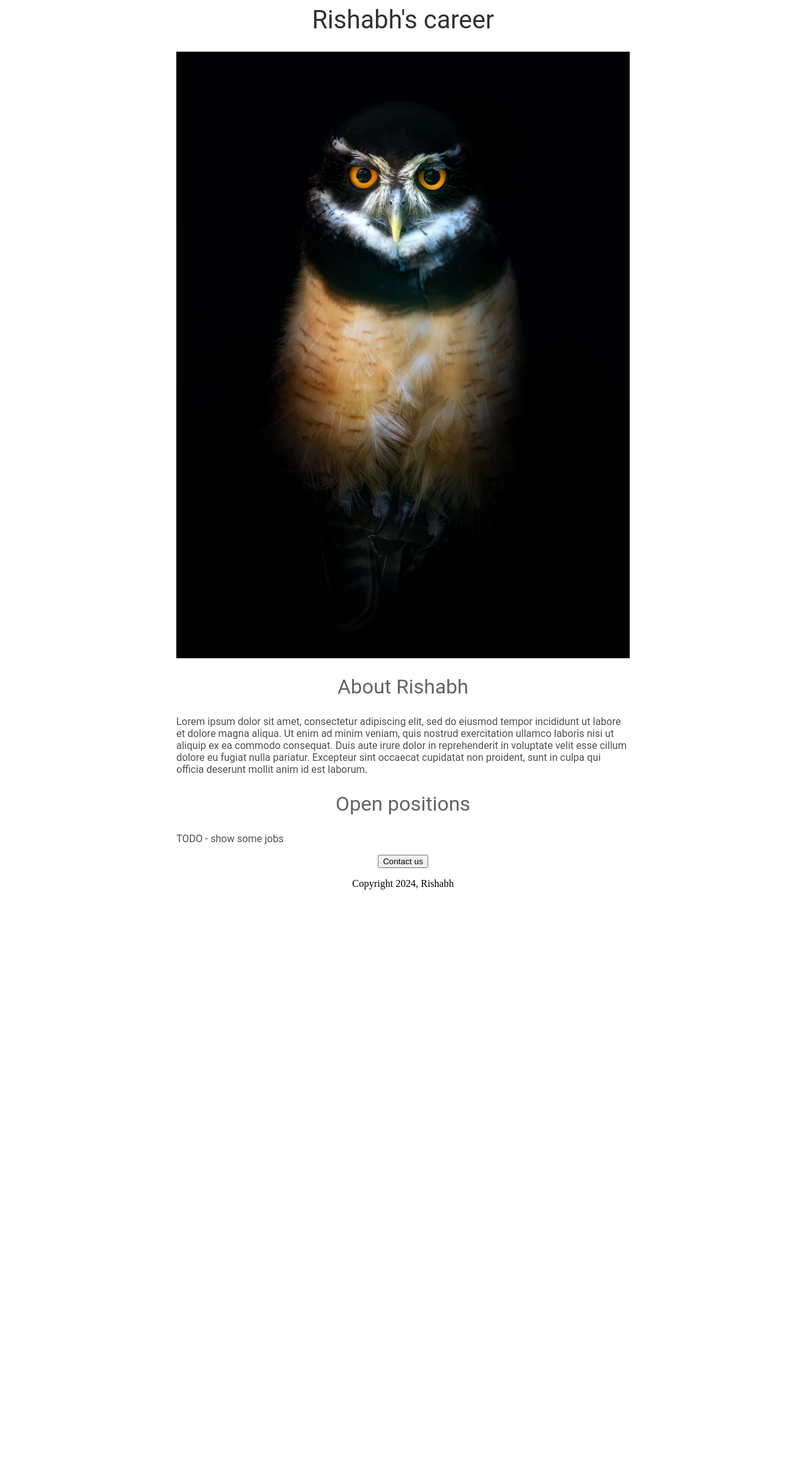
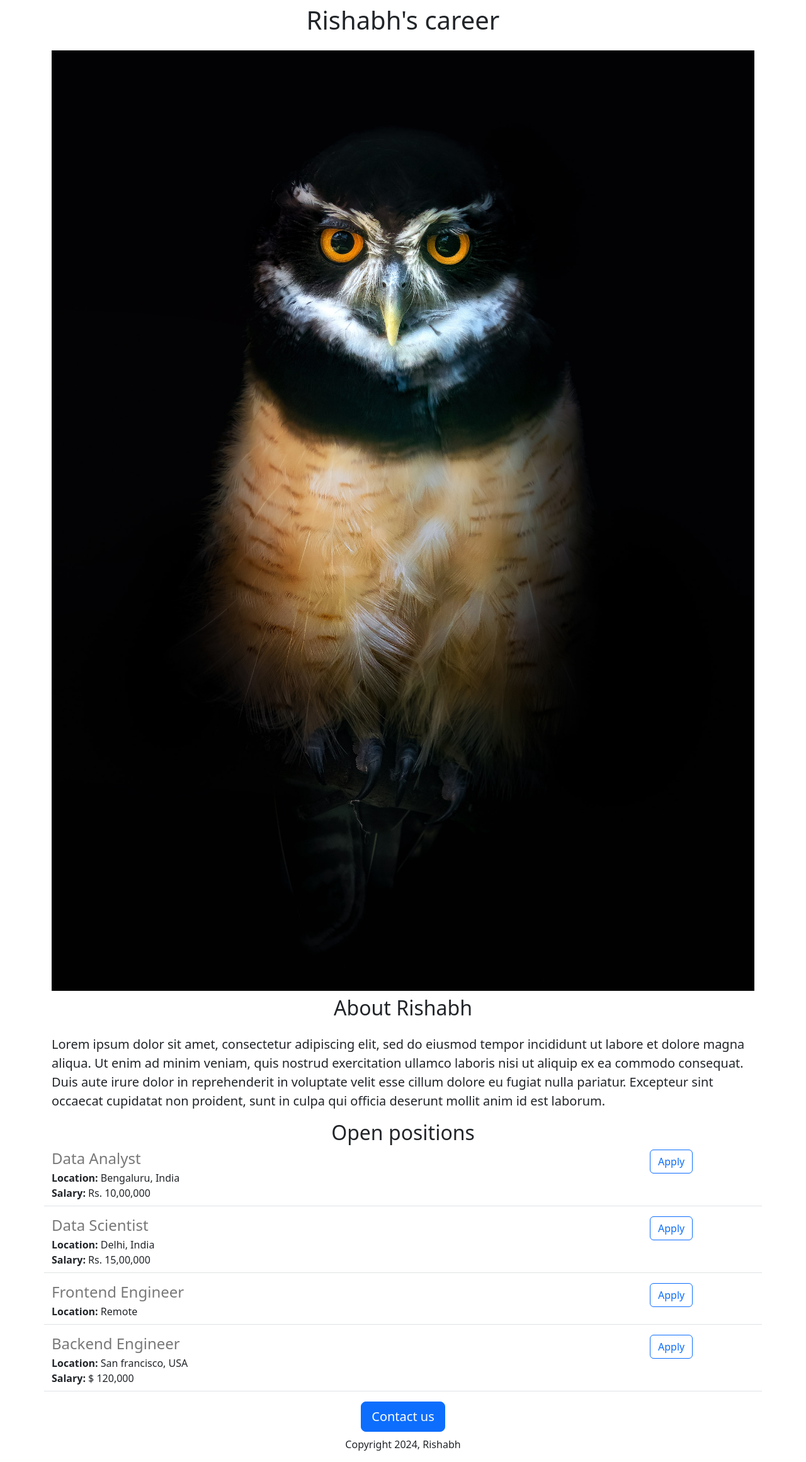
Before and after one commit to Rishabhku2001/Rishabh-careers-website-v2, a Flask app: page / in a window 1280 px wide. Shown: the whole page at 63% size. Before the commit the page ends 1412 px from the top, so only its background shows below. Run offline with Flask 3, Linux system fonts and the light colour scheme.

Commit message:
Added dynamic data and api routes

```diff
--- a/app.py
+++ b/app.py
@@ -1,11 +1,37 @@
-from flask import Flask, render_template
+from flask import Flask, render_template, jsonify
 
 app = Flask(__name__)
+
+JOBS = [{
+    'id': 1,
+    'title': 'Data Analyst',
+    'location': 'Bengaluru, India',
+    'salary': 'Rs. 10,00,000'
+}, {
+    'id': 2,
+    'title': 'Data Scientist',
+    'location': 'Delhi, India',
+    'salary': 'Rs. 15,00,000'
+}, {
+    'id': 3,
+    'title': 'Frontend Engineer',
+    'location': 'Remote'
+}, {
+    'id': 4,
+    'title': 'Backend Engineer',
+    'location': 'San francisco, USA',
+    'salary': '$ 120,000'
+}]
 
 
 @app.route("/")
 def hello_world():
-  return render_template('home.html')
+  return render_template('home.html', jobs=JOBS, company_name='Rishabh')
+
+
+@app.route("/api/jobs")
+def list_jobs():
+  return jsonify(JOBS)
 
 
 if __name__ == "__main__":
--- a/templates/home.html
+++ b/templates/home.html
@@ -1,50 +1,28 @@
 <!DOCTYP html>
 <html>
   <head>
+    <meta charset="utf-8">
+    <meta name="viewport" content="width=device-width, initial-scale=1">
+    <link href="https://cdn.jsdelivr.net/npm/bootstrap@5.3.2/dist/css/bootstrap.min.css" rel="stylesheet" integrity="sha384-T3c6CoIi6uLrA9TneNEoa7RxnatzjcDSCmG1MXxSR1GAsXEV/Dwwykc2MPK8M2HN" crossorigin="anonymous">
     <title>Rishabh's career</title>
-    <style>
-      h1{
-        font-size: 40px;
-        font-family: Roboto;
-        font-weight: normal;
-        color: rgb(50,50,50);
-        text-align: center;
-      }
-      #banner{
-        width:100%;
-        hight: 360px;
-        object-fit:cover;
-      }
-      h2{
-        font-family: Roboto;
-        font-size: 32px;
-        color: rgb(100,100,100);
-        text-align: center;
-        font-weight: normal;
-      }
-      .body-text{
-        font-family: Roboto;
-        color: rgb(80,80,80);
-      }
-      #container{
-        max-width: 720px;
-        margin: 0 auto 0 auto;
-      }
-    </style>
   </head>
   <body>
-    <div id="container">
-    <h1>Rishabh's career</h1>
-    <img id="banner" src="https://rishabh-careers-website--rishabhku2022.repl.co/static/banner.jpg" ,height="5", width="1250">
-    <h2>About Rishabh</h2>
-    <p class="body-text">
+    <div class="container">
+    <h1 class="text-center mt-2 mb-4">{{company_name}}'s career</h1>
+    <img class="img-fluid" id="banner" src="https://rishabh-careers-website--rishabhku2022.repl.co/static/banner.jpg" ,height="5", width="1250">
+    <h2 class="text-center mt-2 mb-4">About Rishabh</h2>
+    <p class="lead">
       Lorem ipsum dolor sit amet, consectetur adipiscing elit, sed do eiusmod tempor incididunt ut labore et dolore magna aliqua. Ut enim ad minim veniam, quis nostrud exercitation ullamco laboris nisi ut aliquip ex ea commodo consequat. Duis aute irure dolor in reprehenderit in voluptate velit esse cillum dolore eu fugiat nulla pariatur. Excepteur sint occaecat cupidatat non proident, sunt in culpa qui officia deserunt mollit anim id est laborum.
     </p>
-    <h2>Open positions</h2>
-    <p class="body-text">TODO - show some jobs</p>
-      <div style="text-align: center">
-    <button>Contact us</button>
-         <p>Copyright 2024, Rishabh</p>
+    <h2 class="text-center">Open positions</h2>
+    <div>
+      {% for job in jobs %}
+        {% include 'jobitem.html' %}
+      {% endfor %}
+    </div>
+      <div class="text-center">
+    <button class="btn btn-primary btn-lg">Contact us</button>
+         <p class="mt-2">Copyright 2024, Rishabh</p>
       </div>
     </div>
   </body>
--- /dev/null
+++ b/templates/jobitem.html
@@ -0,0 +1,12 @@
+<div class="border-bottom row", style="margin-bottom:16px ; padding-bottom:8px" ;>
+  <div class="col-10">
+  <h4 style="color: rgb(120,120,120); margin-bottom:4px;">{{job['title']}}</h4>
+  <div><b>Location:</b> {{job['location']}}</div>
+  {% if 'salary' in job %}
+  <div><b>Salary:</b> {{job['salary']}}</div>
+  {% endif %}
+  </div>
+  <div class="col-2">
+  <button type="button" class="btn btn-outline-primary">Apply</button>
+  </div>
+</div>
```
